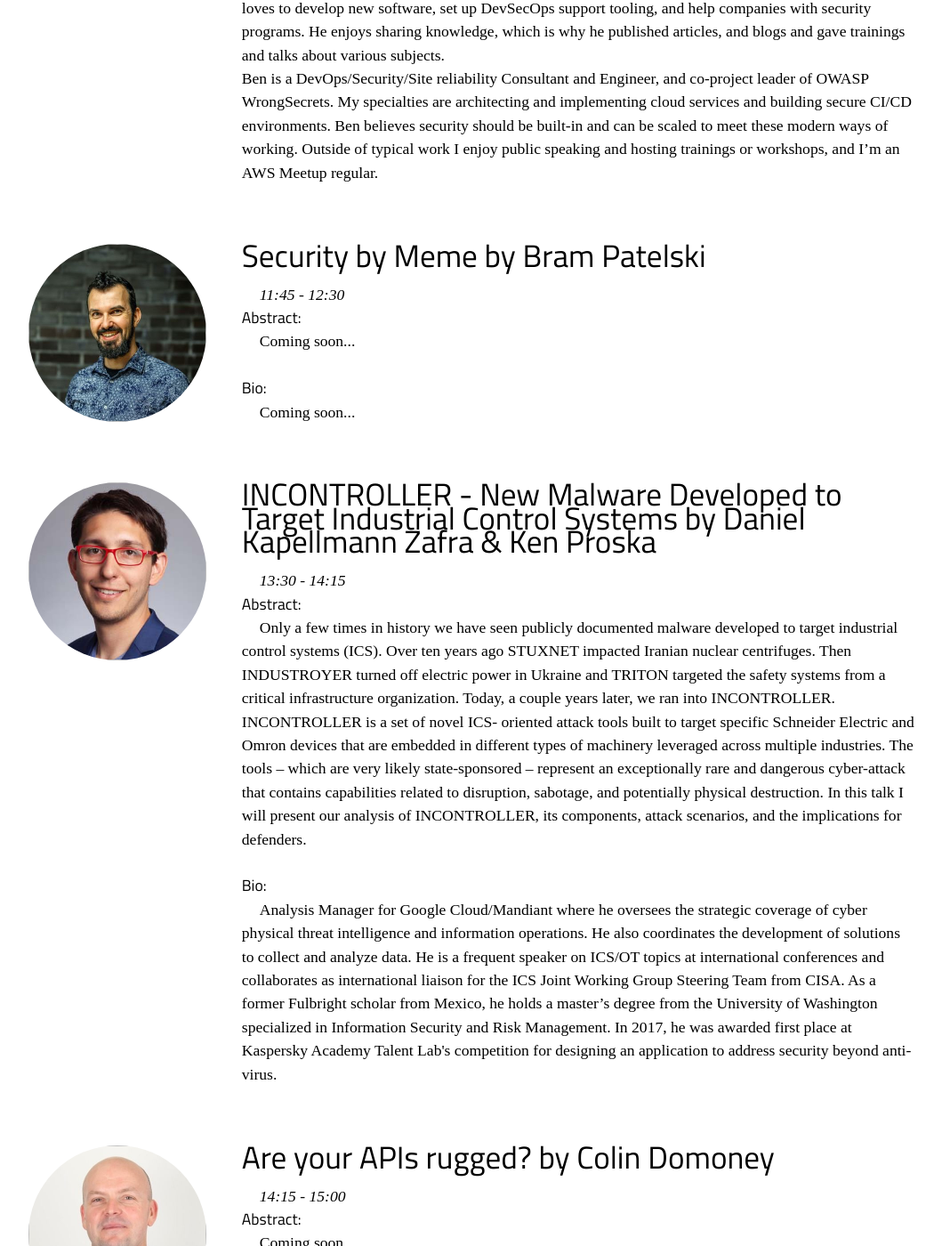
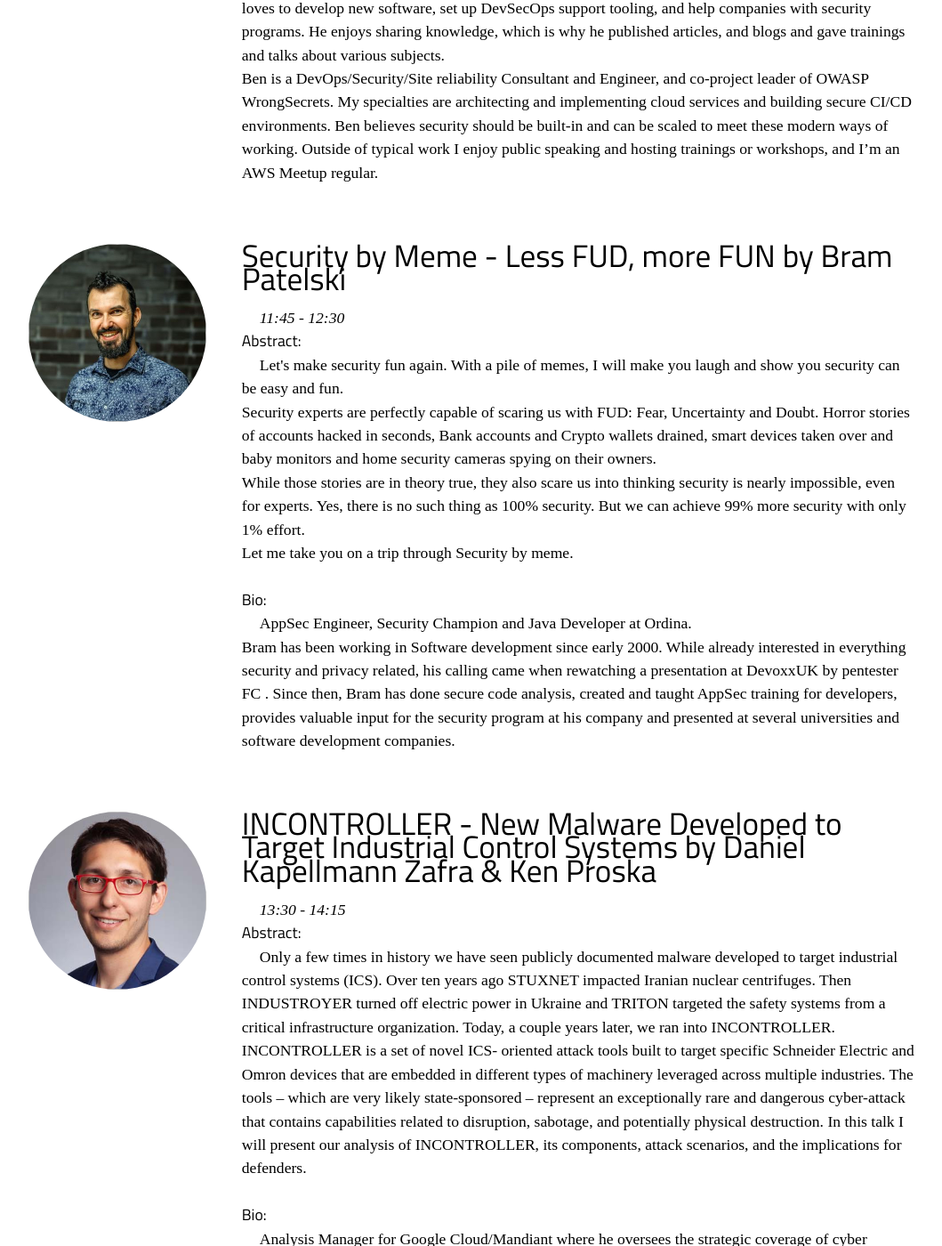
Before and after one commit to dm-17/Owasp-BeNeLux-Days-2022, a Jekyll site: the page built from program/conference.md, in a window 1280 px wide and 1400 px high, scrolled down 1961 px. Shown: the whole window at 89% size, without its empty margins (99-1158 px from the left). Built offline with Jekyll 4.4.1, drawn with Linux system fonts in a browser that asks for light colours; some web fonts are replaced.

Commit message:
conference speaker update

```diff
--- a/_data/conference.yml
+++ b/_data/conference.yml
@@ -100,10 +100,29 @@
   time    : 11:45 - 12:30
   name    : Bram Patelski
   bio     : >-
-            Coming soon...
-  title   : Security by Meme
+            AppSec Engineer, Security Champion and Java Developer at Ordina.<br>
+            Bram has been working in Software development since early 2000.
+            While already interested in everything security and privacy
+            related, his calling came when rewatching a presentation at
+            DevoxxUK by pentester FC . Since then, Bram has done secure
+            code analysis, created and taught AppSec training for developers,
+            provides valuable input for the security program at his company
+            and presented at several universities and software development
+            companies.
+  title   : Security by Meme - Less FUD, more FUN
   abstract: >-
-            Coming soon...
+            Let's make security fun again. With a pile of memes, I will make
+            you laugh and show you security can be easy and fun.<br>
+            Security experts are perfectly capable of scaring us with FUD:
+            Fear, Uncertainty and Doubt. Horror stories of accounts hacked
+            in seconds, Bank accounts and Crypto wallets drained, smart
+            devices taken over and baby monitors and home security cameras
+            spying on their owners.<br>While those stories are in theory
+            true, they also scare us into thinking security is nearly
+            impossible, even for experts. Yes, there is no such thing as
+            100% security. But we can achieve 99% more security with only
+            1% effort.<br>
+            Let me take you on a trip through Security by meme.
   feed    :
   url     :
   urltag  :
```
